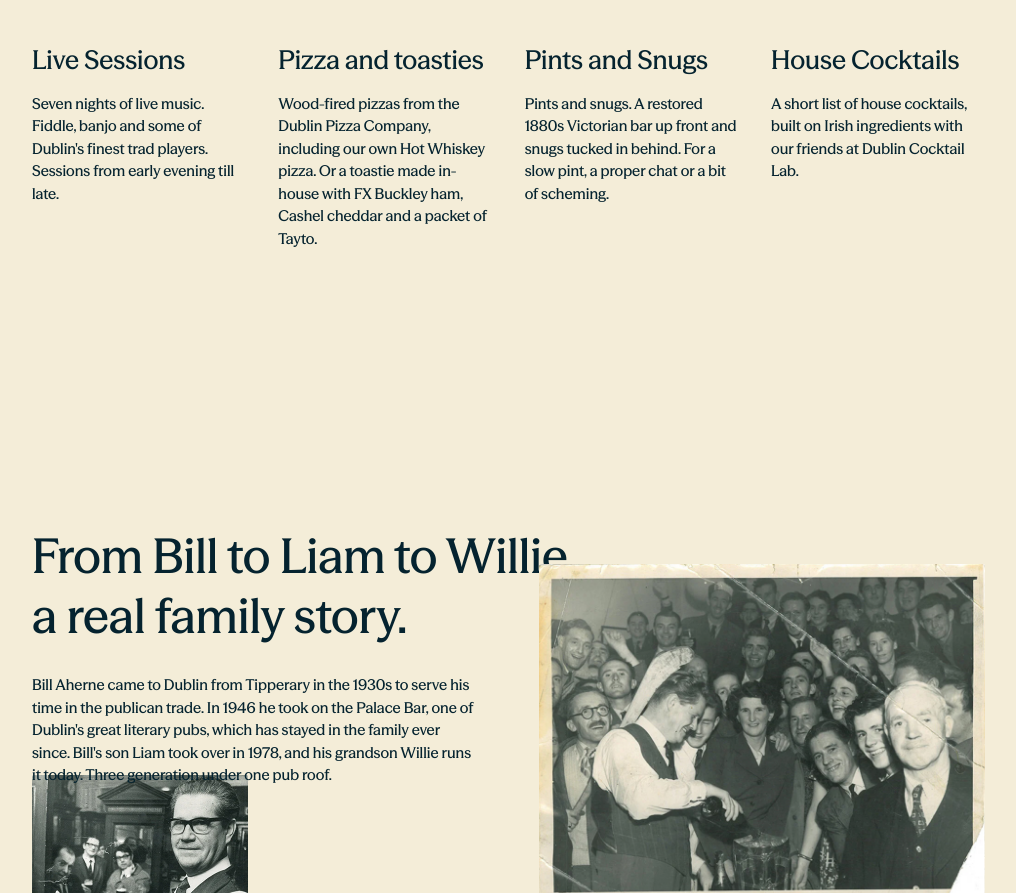
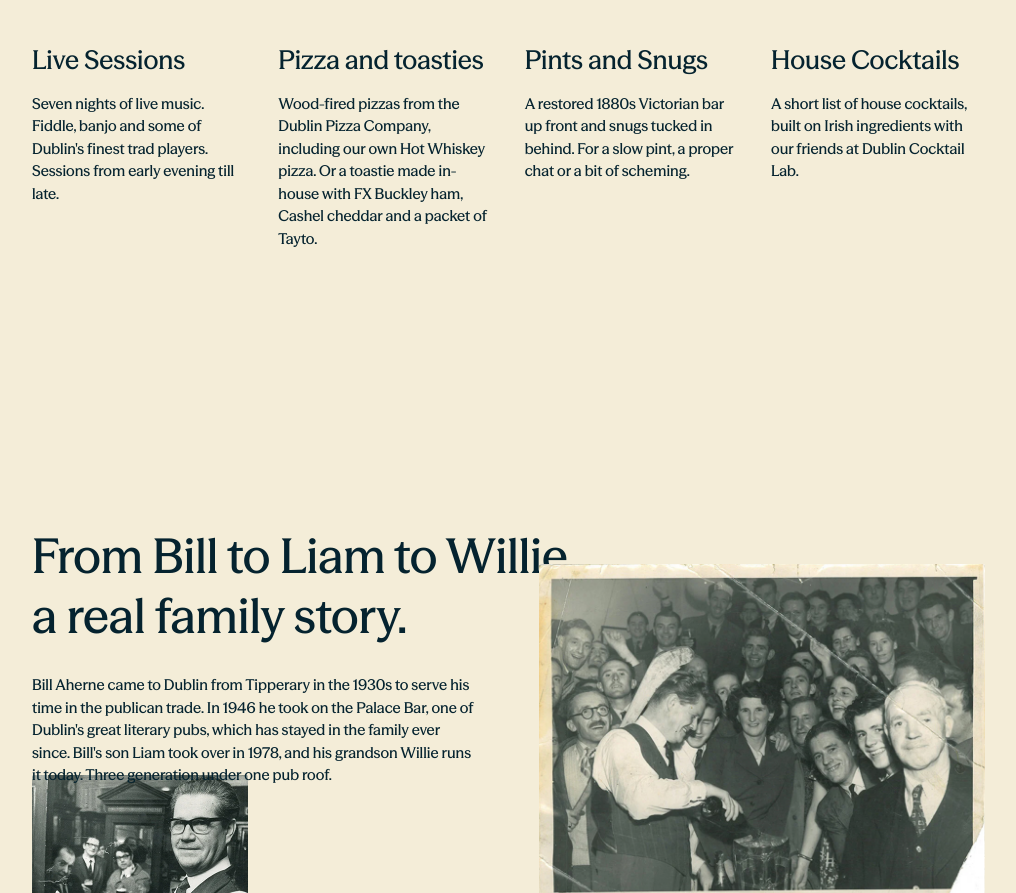
Before and after one commit to fergal-adams/bill-ahernes-prototype, a plain HTML site: page index.html in a window 1280 px wide. Shown: the part 2174-3067 px from the top of the page, without its empty margins (188-1204 px from the left). Drawn offline with Linux system fonts and the light colour scheme.

Commit message:
Start Pints and Snugs body at "A restored 1880s..."
Co-Authored-By: Claude Sonnet 5.5 <noreply@anthropic.com>

```diff
--- a/index.html
+++ b/index.html
@@ -91,7 +91,7 @@
         </article>
         <article class="drink-item drink-item--full">
           <h3>Pints and Snugs</h3>
-          <p>Pints and snugs. A restored 1880s Victorian bar up front and snugs tucked in behind. For a slow pint, a proper chat or a bit of scheming.</p>
+          <p>A restored 1880s Victorian bar up front and snugs tucked in behind. For a slow pint, a proper chat or a bit of scheming.</p>
         </article>
         <article class="drink-item drink-item--offset">
           <h3>House Cocktails</h3>
```
